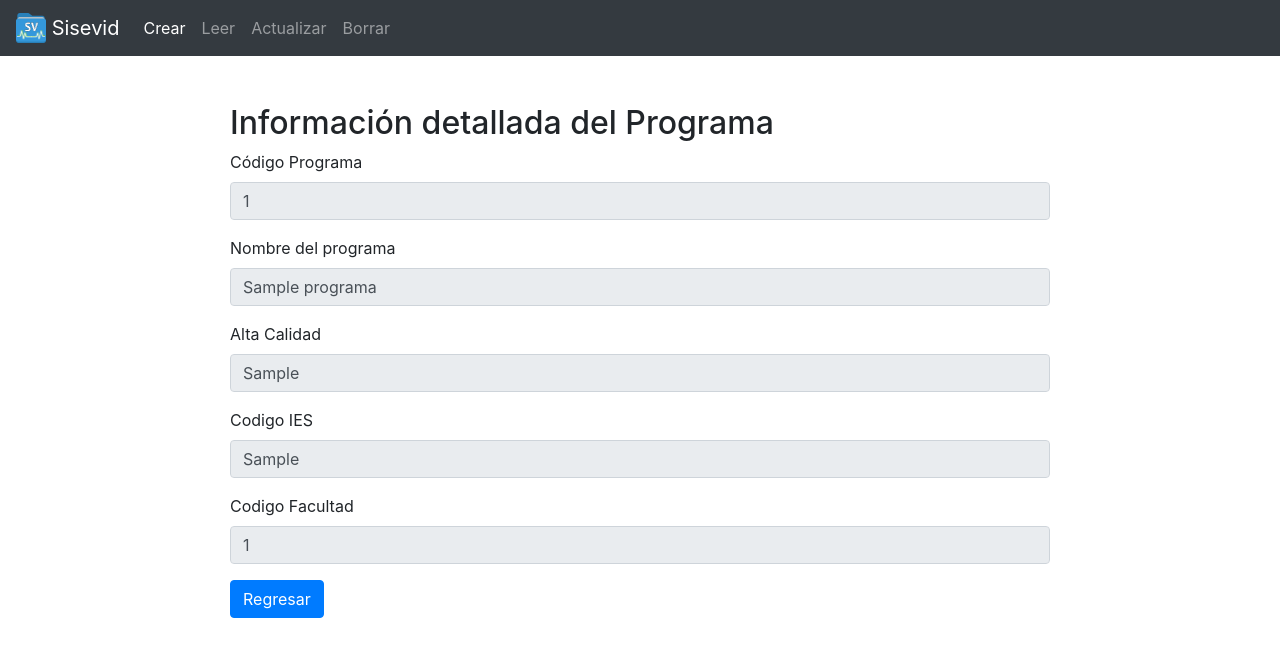
After one commit to Eriold/sisevid, a PHP site: page /view/program/read.php?id=1 in a window 1280 px wide. The commit adds this page. Shown: the top 657 px of the page. Run offline with PHP 8.4, Linux system fonts and the light colour scheme; tables that the repository leaves empty or names only in its code hold one stand-in row (values such as "Sample post").

Commit message:
Hacer read Programs

```diff
--- a/controller/ProgramController.php
+++ b/controller/ProgramController.php
@@ -34,6 +34,18 @@ class ProgramController
         $objProgramController->closeDataBase();
         return $row;
     }
+
+    public function read()
+    {
+        $programCode = $this->objProgram->getProgramCode();
+        $query = "SELECT Idprogramas, Nombre, Altacalidad, Codsnies, IDFacultades FROM programas WHERE Idprogramas ='$programCode'";
+        $objProgramController = new ConnectionController();
+        $objProgramController->openDataBase(LOCALHOST, USER, PASSWORD, DATABASE);
+        $res = $objProgramController->runSelect($query);
+        $row = $res->fetch_all(MYSQLI_ASSOC);
+        $objProgramController->closeDataBase();
+        return $row;
+    }
 }
 
 ?>
--- a/index.php
+++ b/index.php
@@ -225,9 +225,9 @@ $menuCode_error = true;
                                 echo "<td>" . $res['Codsnies'] . "</td>";
                                 echo "<td>" . $res['IDFacultades'] . "</td>";
                                 echo "<td>";
-                                echo '<a href="./view/menu/read.php?id=' . $res['Idprogramas'] . '" class="mr-3" title="View Record" data-toggle="tooltip"><span class="fa fa-eye"></span></a>';
-                                echo '<a href="./view/menu/update.php?id=' . $res['Idprogramas'] . '" class="mr-3" title="Update Record" data-toggle="tooltip"><span class="fa fa-pencil"></span></a>';
-                                echo '<a href="./view/menu/delete.php?id=' . $res['Idprogramas'] . '" title="Delete Record" data-toggle="tooltip"><span class="fa fa-trash"></span></a>';
+                                echo '<a href="./view/program/read.php?id=' . $res['Idprogramas'] . '" class="mr-3" title="View Record" data-toggle="tooltip"><span class="fa fa-eye"></span></a>';
+                                echo '<a href="./view/program/update.php?id=' . $res['Idprogramas'] . '" class="mr-3" title="Update Record" data-toggle="tooltip"><span class="fa fa-pencil"></span></a>';
+                                echo '<a href="./view/program/delete.php?id=' . $res['Idprogramas'] . '" title="Delete Record" data-toggle="tooltip"><span class="fa fa-trash"></span></a>';
                                 echo "</td>";
                                 echo "</tr>";
                                 $menuCode_error = false;
--- /dev/null
+++ b/view/program/read.php
@@ -0,0 +1,72 @@
+<?php
+include('../../model/Program.php');
+include('../../controller/ConnectionController.php');
+include('../../controller/ProgramController.php');
+include('../../controller/server.php');
+
+global $activeHeader;
+$activeHeader = '_CREATE';
+global $titleDocument;
+$titleDocument = 'Página de solo lectura';
+$programCode = $programName = $programHighQuality = $programCode_IES = $programCodeSchool = "";
+
+if ($programCode = trim($_GET["id"])) {
+    $objProgram = new Program($programCode, '', '', '', '');
+    $objProgramConnetion = new ProgramController($objProgram);
+    $row = $objProgramConnetion->read();
+    if (count($row) > 0) {
+        foreach ($row as $res) {
+            $programName = $res['Nombre'];
+            $programHighQuality = $res['Altacalidad'];
+            $programCode_IES = $res['Codsnies'];
+            $programCodeSchool = $res['IDFacultades'];
+        }
+    } else {
+        header("location: ../error.php");
+    }
+} else {
+    header("location: ../error.php");
+}
+?>
+
+<!DOCTYPE html>
+<html lang="en">
+<?php include('../components/head.php') ?>
+
+<body>
+    <?php include('../components/header.php') ?>
+    <div class="wrapper">
+        <div class="container-fluid">
+            <div class="row">
+                <div class="col-md-12">
+                    <h2 class="mt-5">Información detallada del Programa</h2>
+                    <form>
+                        <div class="form-group">
+                            <label>Código Programa</label>
+                            <input type="text" class="form-control" value="<?php echo $programCode ?>" readonly>
+                        </div>
+                        <div class="form-group">
+                            <label>Nombre del programa</label>
+                            <input type="text" class="form-control" value="<?php echo $programName ?>" readonly>
+                        </div>
+                        <div class="form-group">
+                            <label>Alta Calidad</label>
+                            <input type="text" class="form-control" value="<?php echo $programHighQuality ?>" readonly>
+                        </div>
+                        <div class="form-group">
+                            <label>Codigo IES</label>
+                            <input type="text" class="form-control" value="<?php echo $programCode_IES ?>" readonly>
+                        </div>
+                        <div class="form-group">
+                            <label>Codigo Facultad</label>
+                            <input type="text" class="form-control" value="<?php echo $programCodeSchool ?>" readonly>
+                        </div>
+                        <a href="../../index.php" class="btn btn-primary">Regresar</a>
+                    </form>
+                </div>
+            </div>
+        </div>
+    </div>
+</body>
+
+</html>
```
